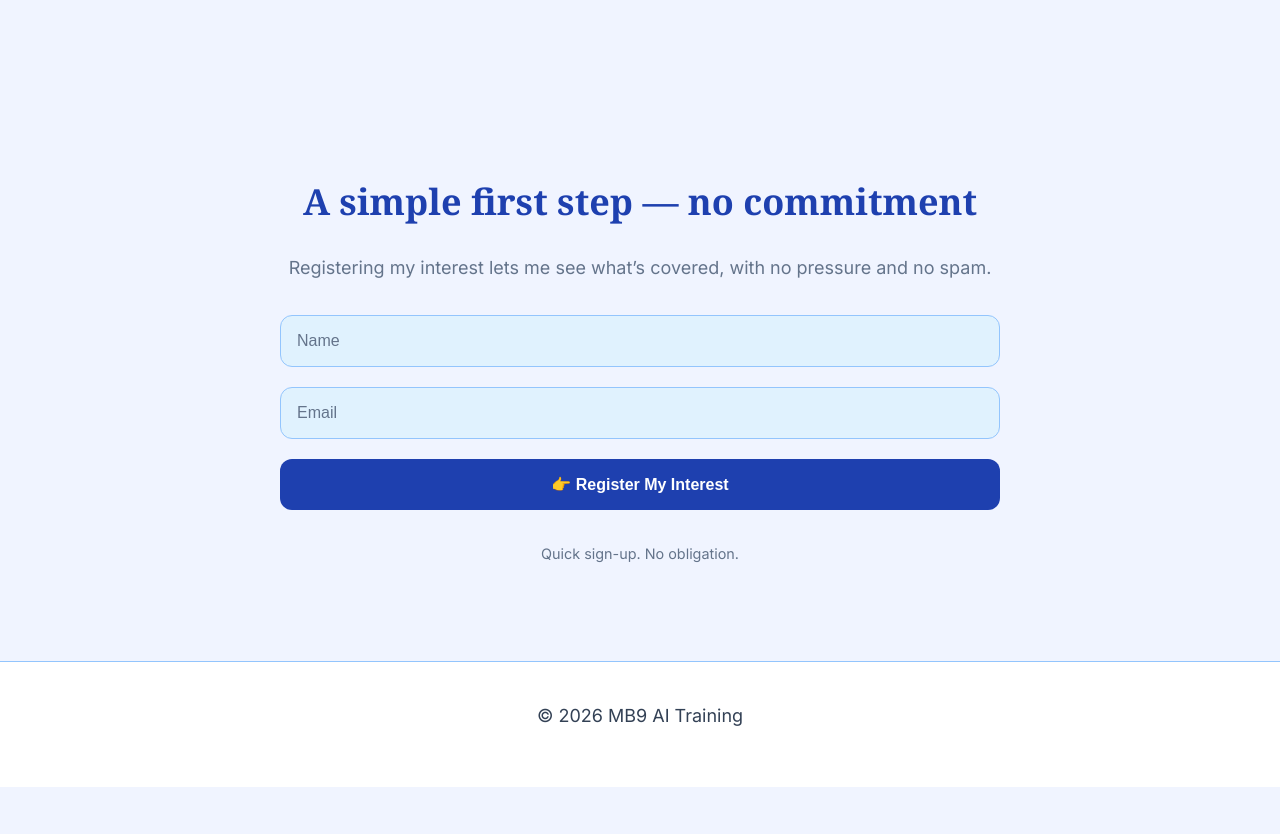
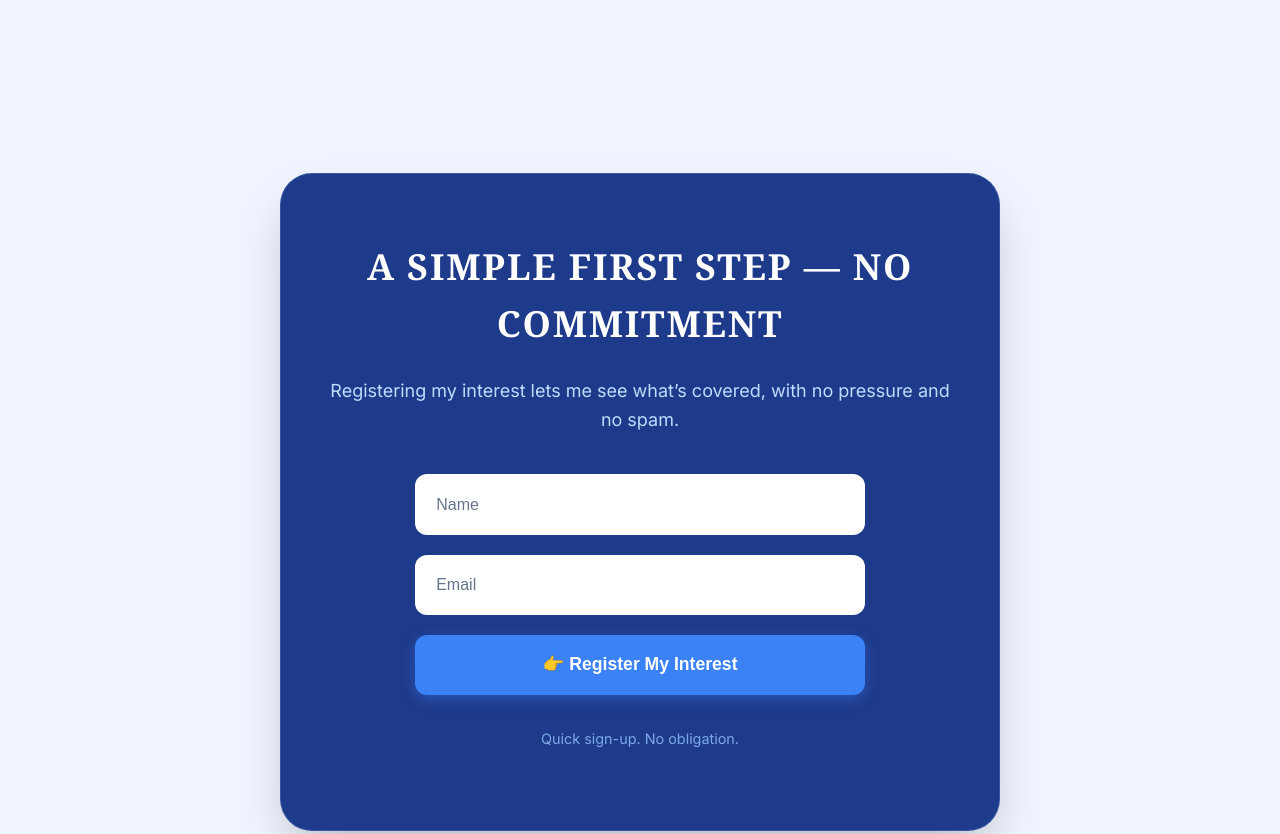
Before and after one commit to WorkInternship/AiTrainingSite, a website: page public/index.html in a window 1280 px wide. Shown: the part 4672-5506 px from the top of the page. Before the commit the page ends 5459 px from the top, so only its background shows below. Drawn offline with Linux system fonts and the light colour scheme.

Commit message:
styling for lead capture

```diff
--- a/public/css/style.css
+++ b/public/css/style.css
@@ -623,6 +623,70 @@ input:focus {
   }
 }
 
+/* Lead Capture Section */
+.section-capture {
+  background-color: #f0f4ff; /* Pale blue of the rest of the site */
+}
+
+.form-card {
+  /* A refined, deep navy-slate blue */
+  background: #1e3a8a;
+  padding: 4rem 2.5rem;
+  border-radius: 2rem;
+  border: 1px solid rgba(147, 197, 253, 0.2);
+  box-shadow: 0 25px 50px -12px rgba(0, 0, 0, 0.25);
+  margin: 0 auto;
+}
+
+/* Ensure headings and text inside the dark card are readable */
+.form-card h2 {
+  color: #ffffff; /* Pure white for the heading */
+  margin-top: 0;
+  text-transform: uppercase;
+  letter-spacing: 0.05em;
+}
+
+.form-card .text-muted {
+  color: #bfdbfe; /* Light blue-gray for descriptions (easier on eyes than pure white) */
+}
+
+.form-card .mt-small {
+  color: #93c5fd; /* Soft blue for the bottom small text */
+  opacity: 0.8;
+}
+
+/* Make inputs pop against the dark background */
+#lead-form {
+  max-width: 450px;
+  margin: 2.5rem auto 0 auto;
+}
+
+.form-card input {
+  background: #ffffff;
+  border: 2px solid transparent;
+  color: #1e293b;
+  padding: 1.2rem;
+}
+
+.form-card input:focus {
+  border-color: #60a5fa;
+  background: #ffffff;
+}
+
+/* Make the button extra prominent */
+.form-card .cta-primary {
+  background: #3b82f6; /* Brighter blue for the button */
+  color: white;
+  font-size: 1.1rem;
+  padding: 1.2rem;
+  box-shadow: 0 4px 14px 0 rgba(59, 130, 246, 0.39);
+}
+
+.form-card .cta-primary:hover {
+  background: #2563eb;
+  transform: translateY(-2px);
+}
+
 /* Footer */
 footer {
   border-top: 1px solid #93c5fd;
--- a/public/index.html
+++ b/public/index.html
@@ -204,7 +204,7 @@
 <!-- LEAD CAPTURE -->
 <section id="register" class="section section-capture">
   <div class="container-narrow">
-    <h2>A simple first step — no commitment</h2>
+    <div class="form-card"> <h2>A simple first step — no commitment</h2>
 
       <p class="text-muted">
         Registering my interest lets me see what’s covered,
@@ -219,6 +219,7 @@
 
       <p class="text-muted mt-small">Quick sign-up. No obligation.</p>
     </div>
+  </div>
 </section>
 
 </main>
```
Lines whose indentation alone changed are shown as unchanged.
